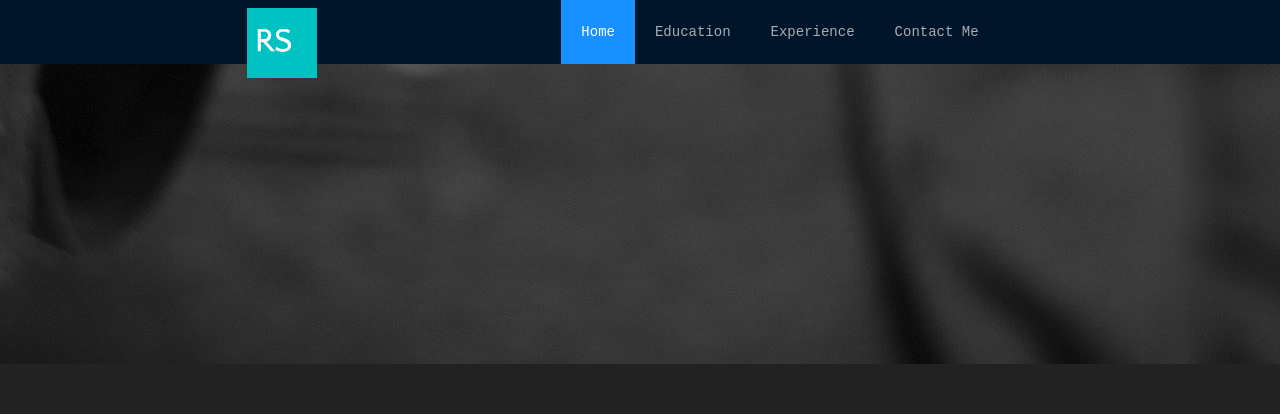
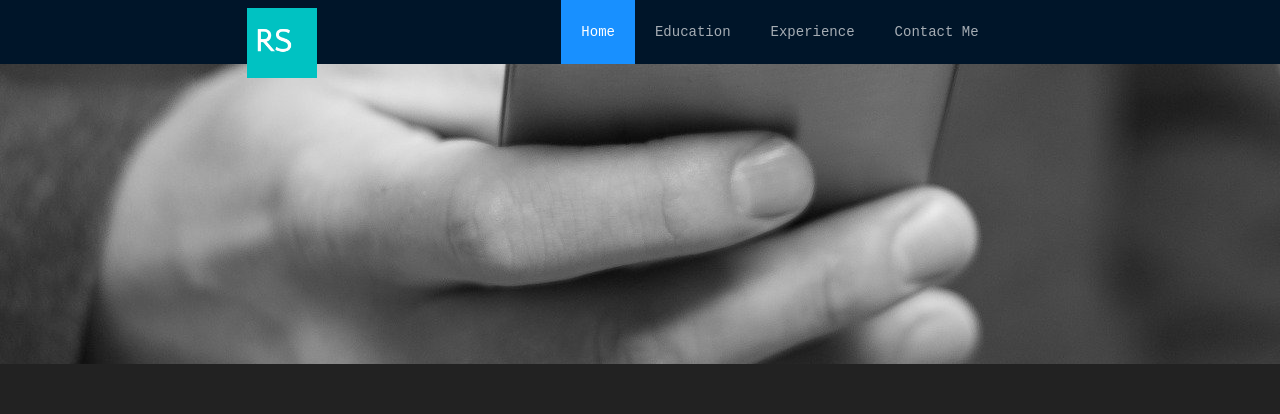
Before and after one commit to Rugz007/portfolio, a React (Create React App) app: page /contact in a window 1280 px wide. Shown: the top 414 px of the page. Built offline with nearby package versions, Linux system fonts and the light colour scheme.

Commit message:
Fixed Contact Banner

```diff
--- a/src/components/HomePage/TechCard.tsx
+++ b/src/components/HomePage/TechCard.tsx
@@ -13,7 +13,6 @@ export const TechCard: React.FC<TechCardProps> = ({ title, description, icon })
                 <div style={{width:'100%',margin:'auto'}}>
                 {icon.map(item => (item))}
                 </div>
-
             </Row>
             <h2><b>{title}</b></h2>
             <h3>{description}</h3>
--- a/src/views/Contact/Contact.css
+++ b/src/views/Contact/Contact.css
@@ -2,6 +2,6 @@
 {
     background-image: url(../Contact/contactCover.png);
     background-attachment:fixed;
-    background-position:  bottom;
+    background-position:  center;
     height: '300px';
 }
```
Also changed, not shown: 1 other file (tests, documents, lock files or other folders).
